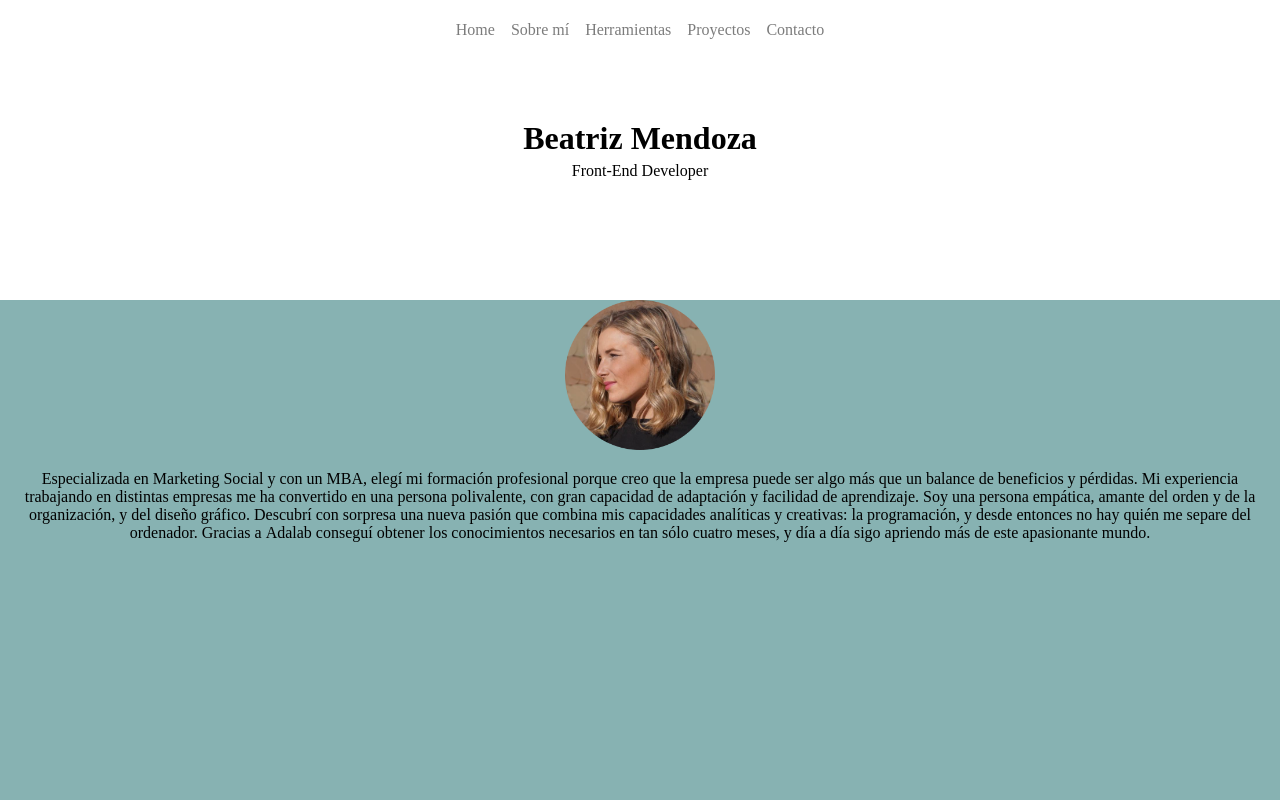
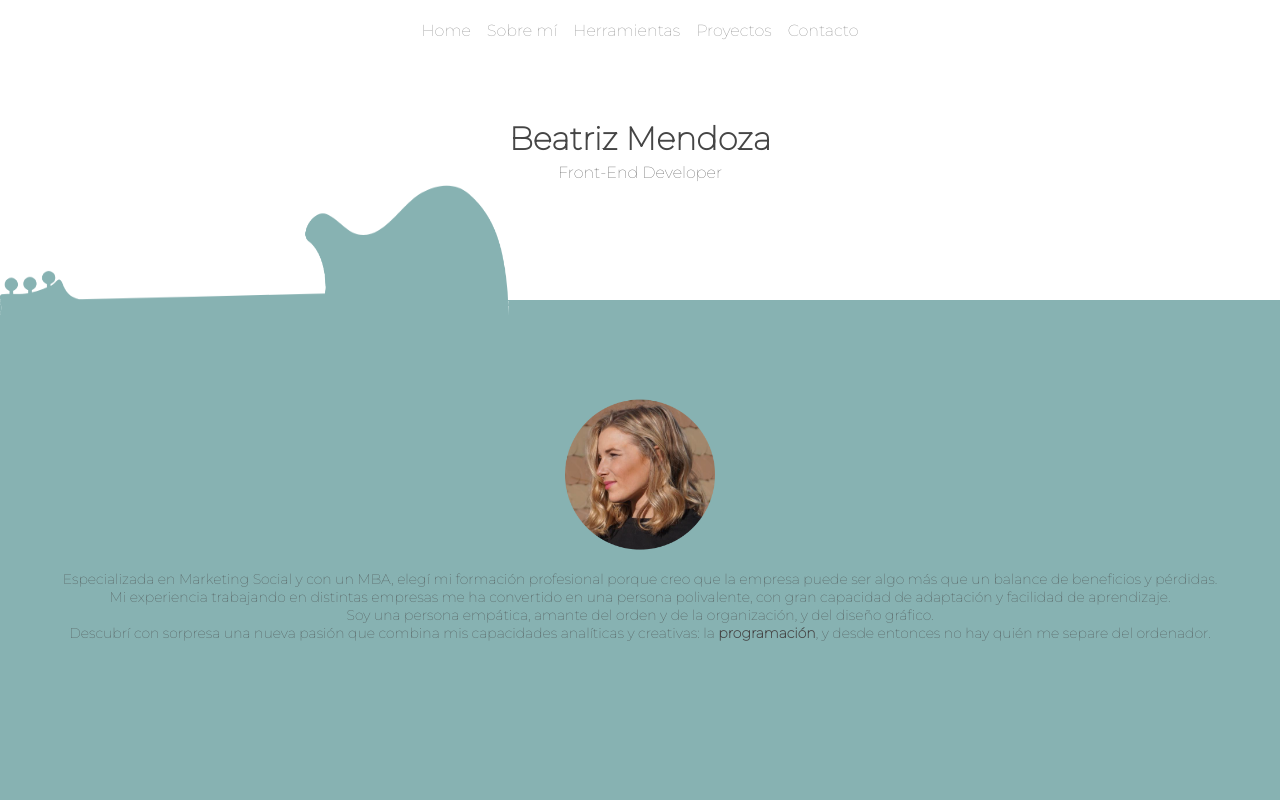
Before and after one commit to mhbeatriz/BeatrizMendoza-Portfolio, a website: page public/index.html in a window 1280 px wide. Shown: the top 800 px of the page. Drawn offline with Linux system fonts and the light colour scheme.

Commit message:
change font

```diff
--- a/public/index.html
+++ b/public/index.html
@@ -4,9 +4,11 @@
 <head>
   <meta charset="UTF-8" />
   <meta name="viewport" content="width=device-width, initial-scale=1" />
-
+  <link href="https://fonts.googleapis.com/css2?family=Rubik:wght@300;400;500;600;700&display=swap" rel="stylesheet" />
   <title>Beatriz Mendoza</title>
-  <link href="https://fonts.googleapis.com/css?family=Roboto&display=swap" rel="stylesheet" />
+  <link rel="preconnect" href="https://fonts.googleapis.com">
+  <link rel="preconnect" href="https://fonts.gstatic.com" crossorigin>
+  <link href="https://fonts.googleapis.com/css2?family=Montserrat:wght@100&display=swap" rel="stylesheet">
   <link rel="stylesheet" href="./assets/css/main.css" />
   <link rel="icon" href="./assets/images/favicon.png" />
 </head>
@@ -31,16 +33,17 @@
     </section>
 
     <section class="section2">
-      <!-- <img class="guitar1" src="/assets/images/guitar.png" alt="guitar"> -->
+      <img class="guitar1" src="/assets/images/descarga.png" alt="guitar">
       <div class="aboutme">
         <p class="description">Especializada en Marketing Social y con un MBA, elegí mi formación profesional porque
-          creo que la empresa puede ser algo más que un balance de beneficios y pérdidas. Mi experiencia trabajando en
+          creo que la empresa puede ser algo más que un balance de beneficios y pérdidas. <br> Mi experiencia trabajando
+          en
           distintas empresas me ha convertido en una persona polivalente, con gran capacidad de adaptación y facilidad
-          de aprendizaje.
-          Soy una persona empática, amante del orden y de la organización, y del diseño gráfico.
-          Descubrí con sorpresa una nueva pasión que combina mis capacidades analíticas y creativas: la programación, y
-          desde entonces no hay quién me separe del ordenador. Gracias a Adalab conseguí obtener los conocimientos
-          necesarios en tan sólo cuatro meses, y día a día sigo apriendo más de este apasionante mundo.</p>
+          de aprendizaje. <br>
+          Soy una persona empática, amante del orden y de la organización, y del diseño gráfico. <br>
+          Descubrí con sorpresa una nueva pasión que combina mis capacidades analíticas y creativas: la
+          <strong>programación</strong>, y
+          desde entonces no hay quién me separe del ordenador.</p>
         <img class="profile" src="/assets/images/profile.png">
       </div>
       <!-- <img class="guitar2" src="/assets/images/guitar giro.png" alt="guitar"> -->
--- a/src/scss/layout/_footer.scss
+++ b/src/scss/layout/_footer.scss
@@ -25,6 +25,7 @@
   font-size: 14px;
   order: 2;
   margin-bottom: 15px;
+  font-family: "Montserrat", sans-serif;
 }
 .guitar-footer {
   width: 512px;
--- a/src/scss/layout/_header.scss
+++ b/src/scss/layout/_header.scss
@@ -8,6 +8,7 @@
   justify-content: center;
   align-items: center;
   position: fixed;
+  z-index: 100;
 }
 .nav {
   width: 100%;
@@ -22,6 +23,7 @@
   text-decoration: none;
   color: #454545;
   margin: 8px;
+  font-family: "Montserrat", sans-serif;
 }
 .item:hover {
   color: #87b2b2;
--- a/src/scss/layout/_page.scss
+++ b/src/scss/layout/_page.scss
@@ -12,15 +12,19 @@
   font-size: 32px;
   //   border: red 2px solid;
   margin-bottom: 5px;
+  font-family: "Montserrat", sans-serif;
+  color: #454545;
 }
 .section1-subtitle {
   //   border: red 2px solid;
   font-size: 16px;
+  font-family: "Montserrat", sans-serif;
+  color: #454545;
 }
 
 .section2 {
   width: 100vw;
-  height: 100vh;
+  height: 500px;
   // height: 500px;
   background-color: #87b2b2;
   //   border: red 2px solid;
@@ -29,11 +33,9 @@
 }
 
 .guitar1 {
-  width: 100vw;
-  height: 250px;
-  transform: translate(0, -50%);
-
-  // border: red 2px solid;
+  width: 512px;
+  height: 150px;
+  transform: translate(0, -90%);
 }
 // .guitar2 {
 //   width: 100vw;
@@ -46,6 +48,7 @@
   flex-direction: column-reverse;
   align-items: center;
   justify-content: center;
+  transform: translate(0, -20%);
 }
 .profile {
   width: 150px;
@@ -58,6 +61,9 @@
   padding: 10px;
   text-align: center;
   margin-top: 10px;
+  font-family: "Montserrat", sans-serif;
+  color: #454545;
+  font-size: 14px;
 }
 .section3 {
   width: 100vw;
@@ -136,6 +142,7 @@
   border: 1px solid #ced4da;
   padding: 5px;
   border-radius: 5px;
+  font-family: "Montserrat", sans-serif;
 }
 
 .form--fieldSpace__mailphone {
@@ -146,15 +153,18 @@
 
 .form--fieldSpace__phone {
   width: 212px;
+  font-family: "Montserrat", sans-serif;
 }
 .form--fieldSpace__mail {
   width: 212px;
+  font-family: "Montserrat", sans-serif;
 }
 .form--fieldSpaceComment {
   width: 450px;
   border: 1px solid #ced4da;
   padding: 10px;
   border-radius: 5px;
+  font-family: "Montserrat", sans-serif;
 }
 
 .form--button {
@@ -166,6 +176,7 @@
   border-radius: 5px;
   border: 1px solid #87b2b2;
   color: #87b2b2;
+  font-family: "Montserrat", sans-serif;
 }
 .form--button:hover {
   background-color: #87b2b2;
```
Also changed, not shown: src/html/index.html (+12 -9 lines), public/assets/css/main.css, public/assets/images/descarga.png (added), public/assets/images/guitar.png, src/images/descarga.png (added), src/images/guitar.png, 1 other file.
